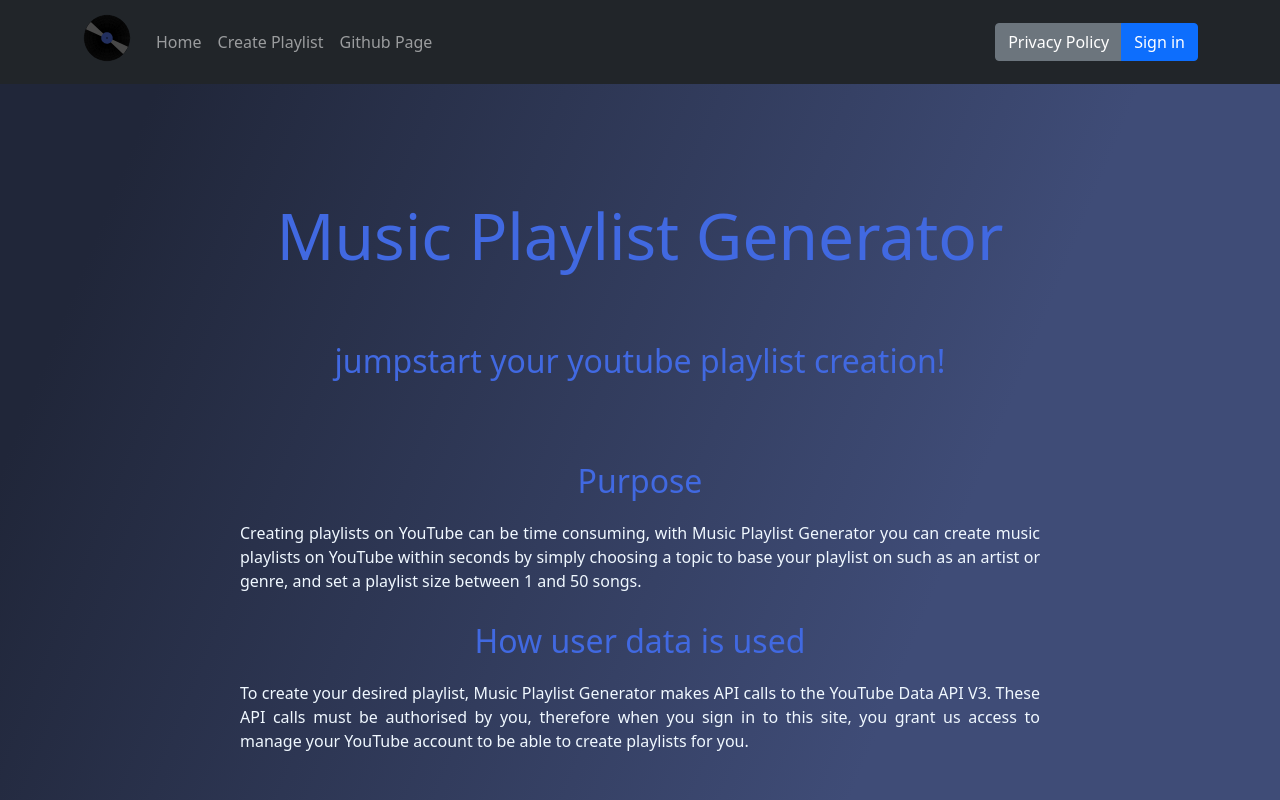
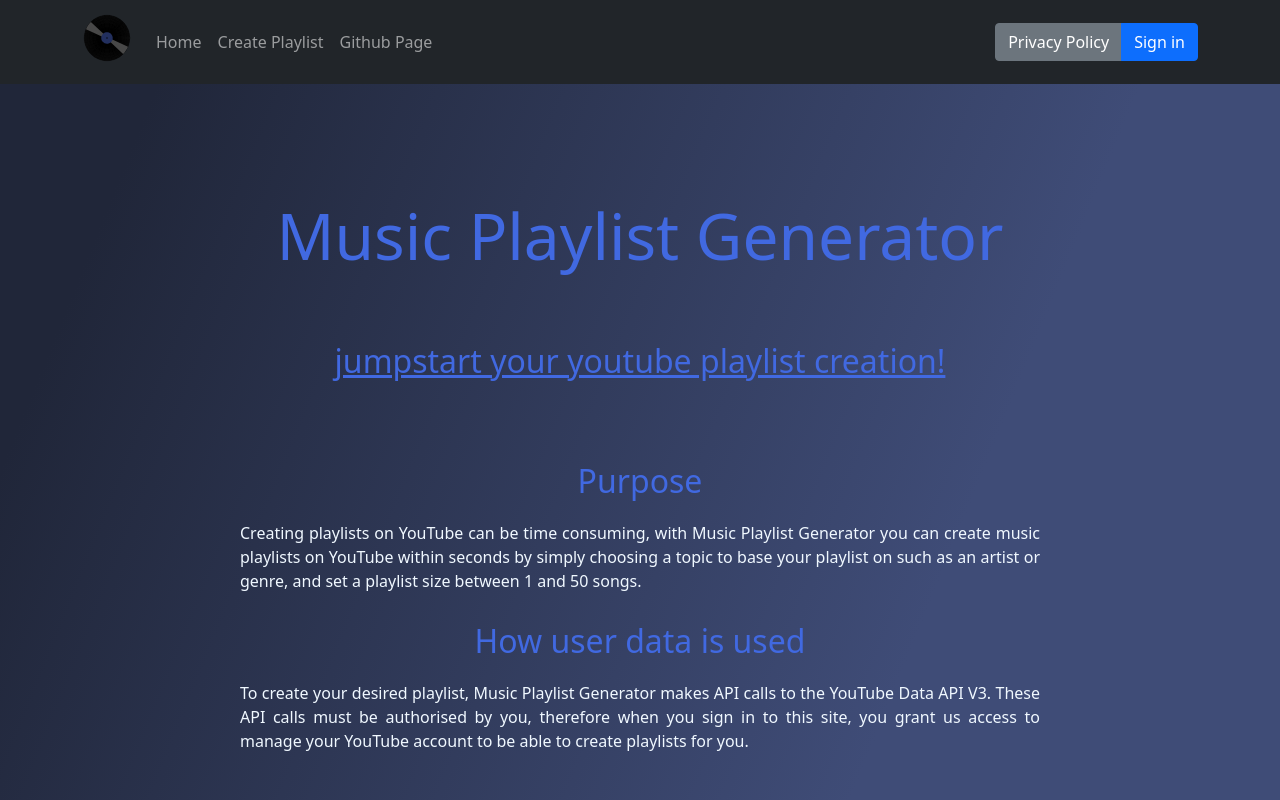
Before and after one commit to P0u4a/Playlist-Generator, a Next.js app: page / in a window 1280 px wide. Shown: the top 800 px of the page. Built offline with nearby package versions, Linux system fonts and the light colour scheme; no server answers.

Commit message:
Add extra navigation route to playlist generator

```diff
--- a/components/navigation.js
+++ b/components/navigation.js
@@ -6,7 +6,7 @@ import LoginBtn from './login-btn';
 import Image from 'next/image';
 import Link from 'next/link';
 import Notification from './notification';
-//TODO: Add gradient to navbar background
+
 export default function Navigate() {
   return (
     <>
--- a/pages/index.js
+++ b/pages/index.js
@@ -1,7 +1,7 @@
 import Head from 'next/head';
 import styles from '../styles/Home.module.css';
 import Image from 'next/image';
-import Playlistform from './playlistRequest';
+import Link from 'next/link';
 import LandingPage from '../components/landing-page';
 
 export default function Home() {
@@ -19,21 +19,21 @@ export default function Home() {
           Music Playlist Generator
         </h1>
 
-        <p className={styles.description}>
-          jumpstart your youtube playlist creation!
-        </p>
+        <Link href='playlistRequest'>
+          <a className={styles.description}>
+            jumpstart your youtube playlist creation!
+          </a>
+        </Link>
 
         <LandingPage />
 
       </main>
 
       <footer className={styles.footer}>
-        <a>
-          Powered by{' '}
-          <span className={styles.logo}>
-            <Image src='/vercel.svg' alt='vercel logo' width={72} height={20} />
-          </span>
-        </a>
+        Powered by{' '}
+        <span className={styles.logo}>
+          <Image src='/vercel.svg' alt='vercel logo' width={72} height={20} />
+        </span>
       </footer>
     </div>
   );
```
